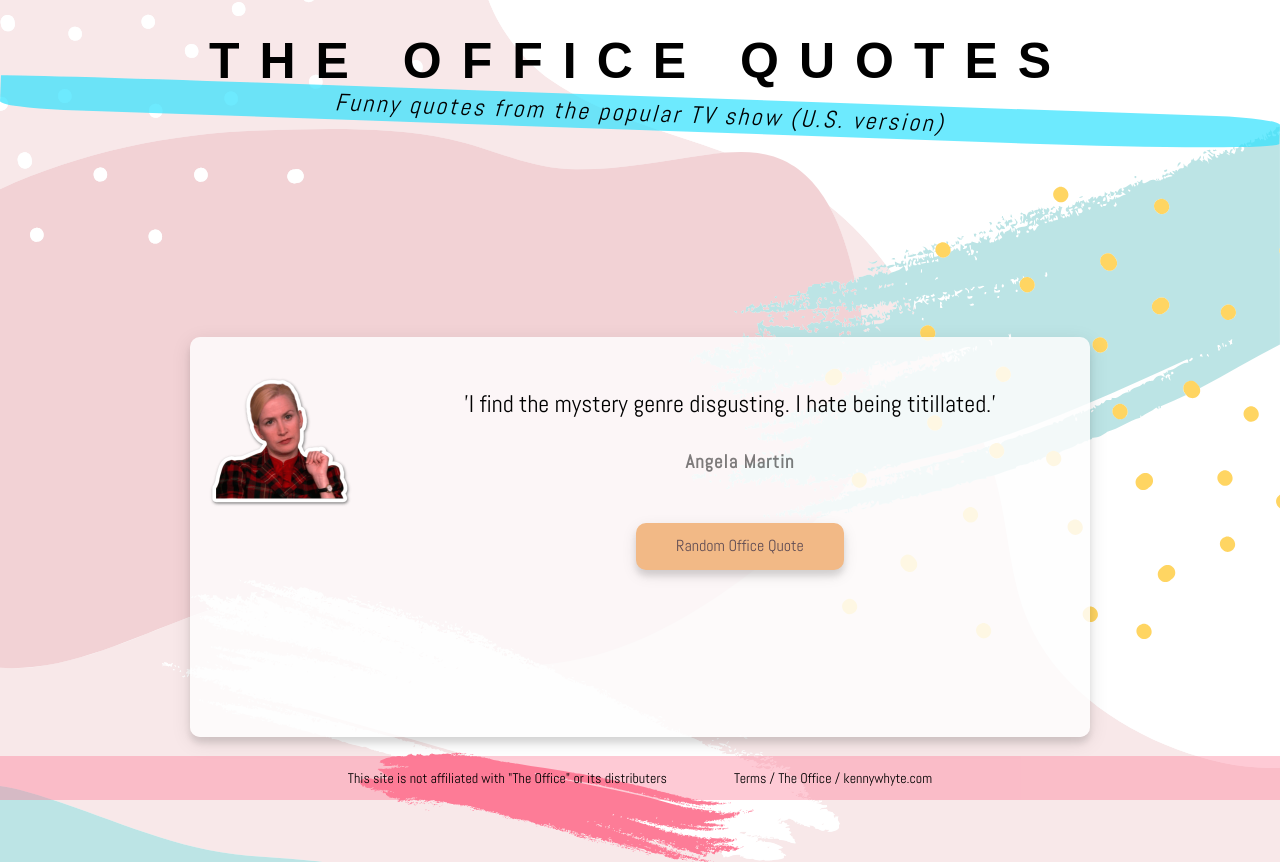
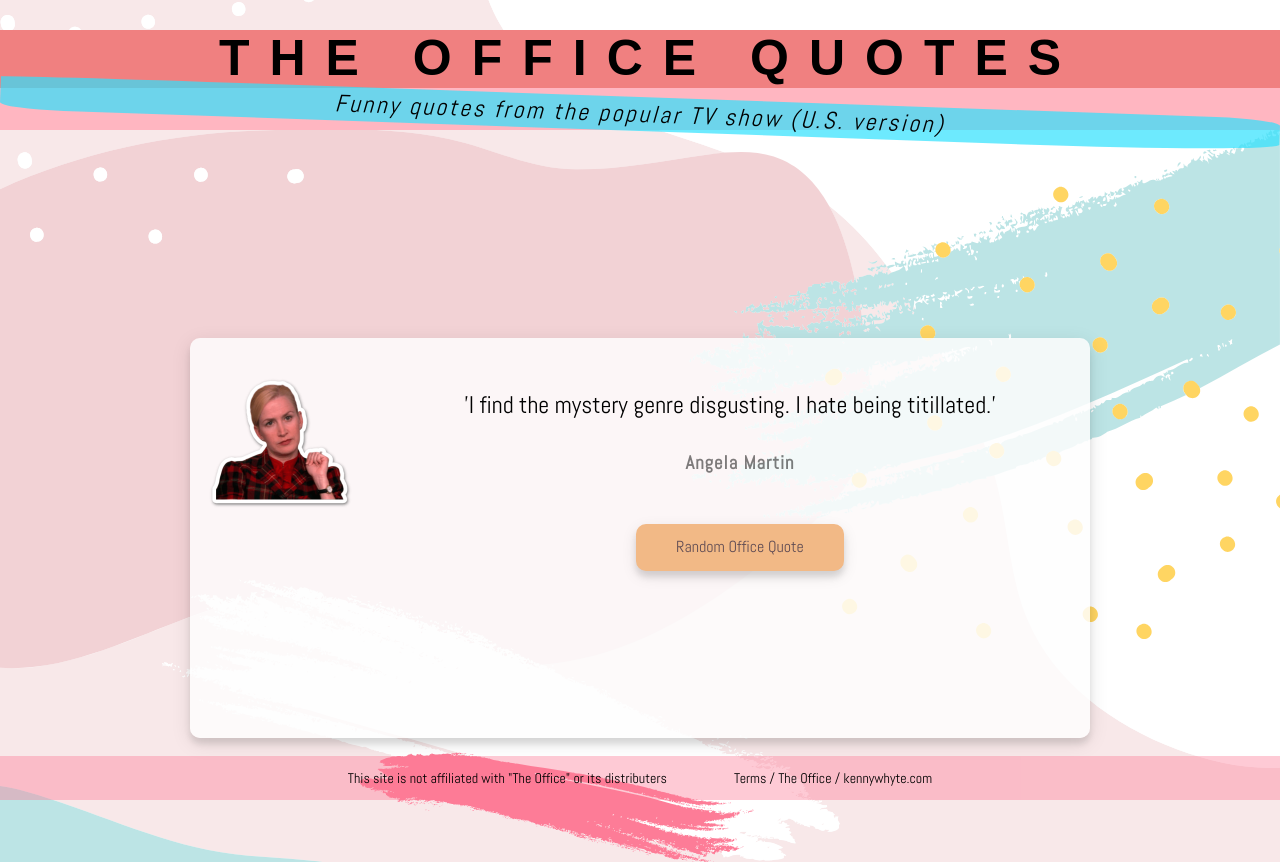
Before and after one commit to kawhyte/the-office-quotes, a plain HTML site: page index.html in a window 1280 px wide. Shown: the top 862 px of the page. Drawn offline with nearby package versions, Linux system fonts and the light colour scheme.

Commit message:
Updated header

```diff
--- a/index.html
+++ b/index.html
@@ -14,22 +14,24 @@
 </head>
 
 <body>
-    <div  class="main-title avenir tc-l ph4-ns pt4-ns">
-        The Office Quotes
-    </div>
+    <header>
+        <div class="main-title avenir">
+            The Office Quotes
+        </div>
+        <div class="sub-title heading__title">
+            Funny quotes from the popular TV show (U.S. version)
+        </div>
+    </header>
 
-    <div class="sub-title heading__title"  >
-        Funny quotes from the popular TV show (U.S. version)
-    </div>
 
     <div class="bucket">
-        <div class="container" >
+        <div class="container">
             <div id="photo" class="photo">
                 <img id="pic" src="" alt="">
             </div>
             <div id="text-area" class="text-area">
                 <div class="quote f5 f4-m f3-l lh-copy measure mt0" id="quote">Quote here </div>
-                <h3 id="author" class="dib author" >Dwight Schrute</h3>
+                <h3 id="author" class="dib author">Dwight Schrute</h3>
                 <!-- <p class="dib">season</p>  -->
                 <br>
                 <button class="btn" id="get_quote">Random Office Quote</button>
@@ -50,7 +52,8 @@
 
 <script src="/server.js"></script>
 <script src="https://unpkg.com/aos@next/dist/aos.js"></script>
-  <script>
+<script>
     AOS.init();
-  </script>
+</script>
+
 </html>
--- a/styles.css
+++ b/styles.css
@@ -15,6 +15,11 @@ body {
     overflow: hidden;
 }
 
+header {
+    background: lightpink;
+    margin: 30px 0px 0px 0px;
+}
+
 .bucket {
     display: flex;
     /* align-items: center; */
@@ -28,7 +33,8 @@ body {
 }
 
 .main-title {
-    margin: 1px;
+    background: lightcoral;
+    margin: 0px 0px 9px 0px;
     display: flex;
     align-items: center;
     justify-content: center;
@@ -161,7 +167,7 @@ a {
     background-color: hsla(188, 99%, 59%, 0.7);
     /* rgb(188,228,228) */
     font-size: 1.5rem;
-  }
+}
 
 /* @media(max-width:900px) {
 
```
